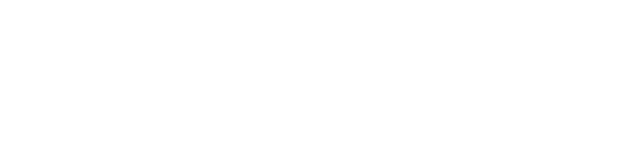
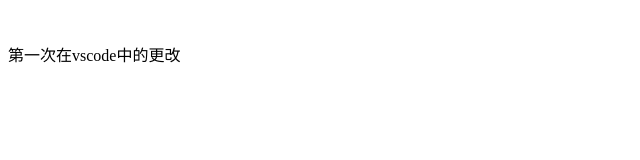
Before and after one commit to Xzm-85/vscode, a plain HTML site: page index.html in a window 1280 px wide. Shown: the whole page, without its empty margins (0-640 px from the left). Drawn offline with Linux system fonts and the light colour scheme.

Commit message:
第一次vscode更改备注

```diff
--- a/index.html
+++ b/index.html
@@ -21,5 +21,6 @@
             </span>
         </div>
         <script src="" async defer></script>
+        <p>第一次在vscode中的更改</p>
     </body>
 </html>
```
